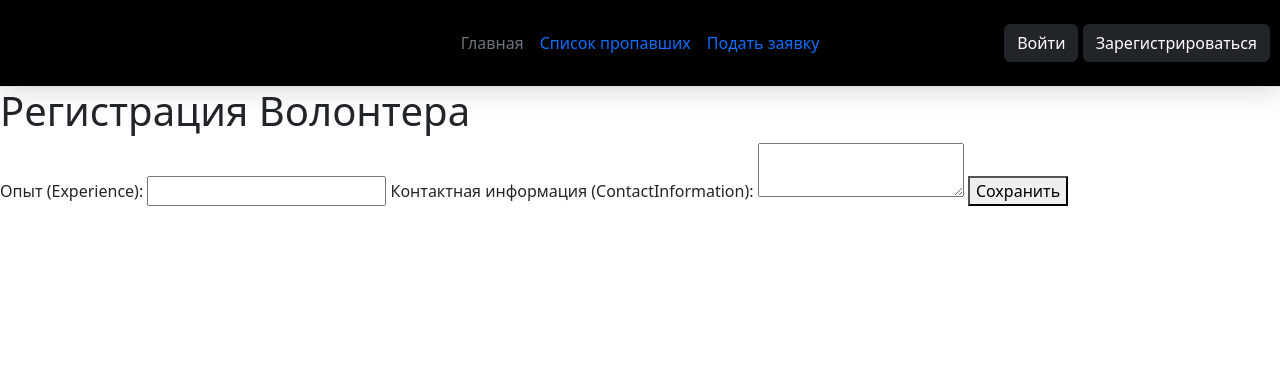
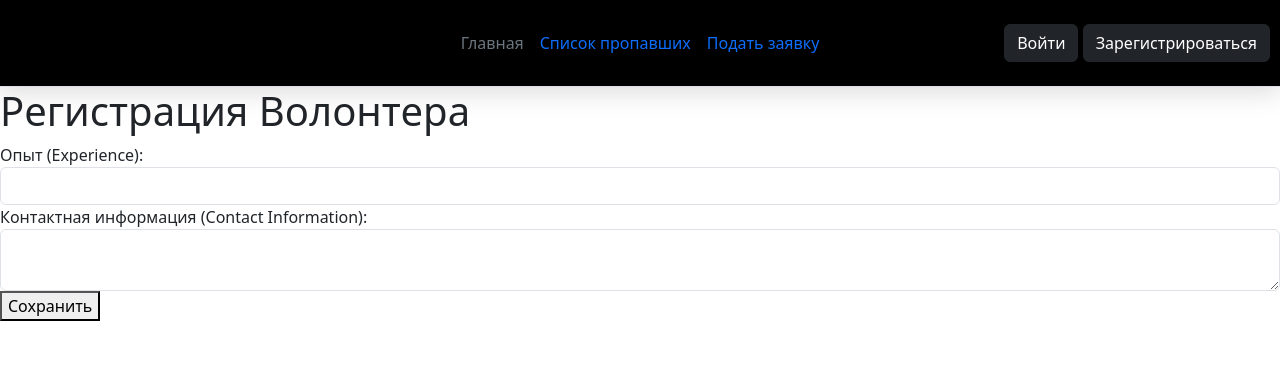
Before and after one commit to AlexUpaev/Peredelish, a Python web app: template templates/volunteer.html in a window 1280 px wide. Shown: the top 387 px of the page. Run offline with Jinja, Linux system fonts and the light colour scheme; the template is opened without the code that fills it, so the values that code supplies are empty.

Commit message:
Всё, только жалуется

```diff
--- a/templates/spisock.html
+++ b/templates/spisock.html
@@ -7,7 +7,7 @@
 {% block content %}
 <h1>Списки пропавших</h1>
 
-<section class="spisok_main">
+<section class="spisock_main">
     <div class="cardsection row mb-gutters">
         {% for post in posts %}
         <div class="card col-md-6 col-lg-4 mb-4">
--- a/templates/volunteer.html
+++ b/templates/volunteer.html
@@ -5,23 +5,110 @@
 {% endblock %}
 
 {% block content %}
+    <div class="registration-container">
         <h1>Регистрация Волонтера</h1>
-    <form method="POST">
+        <form method="POST" class="registration-form">
+            <div class="form-group">
                 <label for="experience">Опыт (Experience):</label>
-        <input type="text" id="experience" name="Experience" required>
+                <input type="text" id="experience" name="Experience" required class="form-control">
+            </div>
 
-        <label for="contact">Контактная информация (ContactInformation):</label>
-        <textarea id="contact" name="ContactInformation" required></textarea>
+            <div class="form-group">
+                <label for="contact">Контактная информация (Contact Information):</label>
+                <textarea id="contact" name="ContactInformation" required class="form-control"></textarea>
+            </div>
 
-        <button type="submit">Сохранить</button>
+            <button type="submit" class="btn-submit">Сохранить</button>
         </form>
+
         {% with messages = get_flashed_messages(with_categories=true) %}
             {% if messages %}
                 <ul class="flashes">
                     {% for category, message in messages %}
-                    <li class="{{ category }}">{{ message }}</li>
+                        <li class="flash {{ category }}">{{ message }}</li>
                     {% endfor %}
                 </ul>
             {% endif %}
         {% endwith %}
+    </div>
 {% endblock %}
+
+{% block styles %}
+    <style>
+        .registration-container {
+            max-width: 600px;
+            margin: 0 auto;
+            padding: 20px;
+            background-color: #f9f9f9;
+            border-radius: 8px;
+            box-shadow: 0 2px 10px rgba(0, 0, 0, 0.1);
+        }
+
+        h1 {
+            text-align: center;
+            color: #333;
+            margin-bottom: 20px;
+        }
+
+        .registration-form {
+            display: flex;
+            flex-direction: column;
+        }
+
+        .form-group {
+            margin-bottom: 15px;
+        }
+
+        label {
+            font-weight: bold;
+            color: #555;
+        }
+
+        .form-control {
+            width: 100%;
+            padding: 10px;
+            margin-top: 5px;
+            border: 1px solid #ddd;
+            border-radius: 4px;
+            font-size: 14px;
+        }
+
+        .btn-submit {
+            background-color: #4CAF50;
+            color: white;
+            padding: 10px 15px;
+            border: none;
+            border-radius: 4px;
+            cursor: pointer;
+            font-size: 16px;
+            margin-top: 20px;
+            transition: background-color 0.3s;
+        }
+
+        .btn-submit:hover {
+            background-color: #45a049;
+        }
+
+        .flashes {
+            margin-top: 20px;
+            list-style-type: none;
+            padding: 0;
+        }
+
+        .flash {
+            padding: 10px;
+            margin-bottom: 10px;
+            border-radius: 4px;
+        }
+
+        .flash.success {
+            background-color: #d4edda;
+            color: #155724;
+        }
+
+        .flash.error {
+            background-color: #f8d7da;
+            color: #721c24;
+        }
+    </style>
+{% endblock %}
```
Also changed, not shown: app.py (+57 -32 lines), templates/message.html (+29 -25 lines), instance/poteryashki.db. Lines whose indentation alone changed are shown as unchanged.
